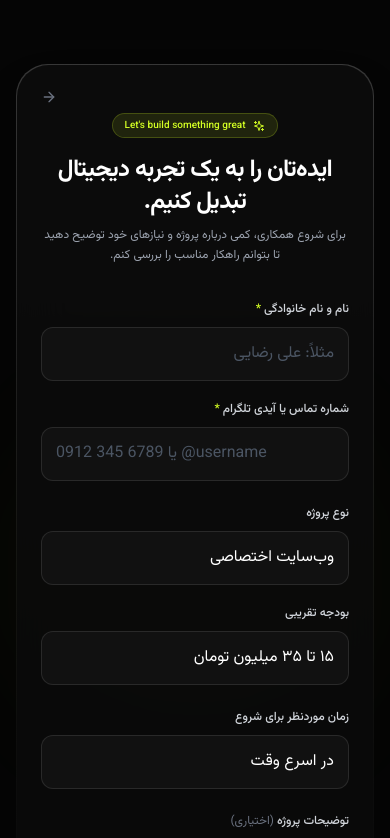
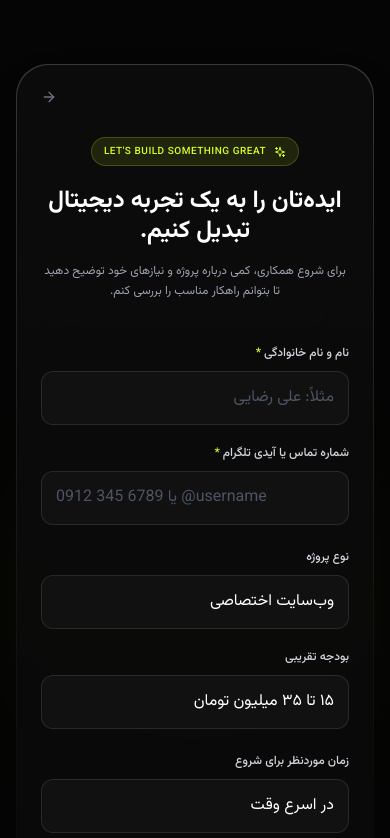
Before and after one commit to batouie/-parhamstudio, a Next.js app: page /start-project in a window 390 px wide. Shown: the top 838 px of the page. Built offline with nearby package versions, Linux system fonts and the light colour scheme.

Commit message:
style: polish start-project form header for mobile and desktop

```diff
--- a/src/app/start-project/page.tsx
+++ b/src/app/start-project/page.tsx
@@ -98,14 +98,16 @@ export default function StartProjectPage() {
             <span className="hidden sm:inline">بازگشت</span>
           </Link>
 
-          <div className="text-center mb-8 md:mb-10 mt-6 md:mt-0">
-            <div className="inline-flex items-center gap-2 px-3 py-1 rounded-full bg-[#D4FF24]/10 text-[#D4FF24] text-[10px] md:text-xs font-medium mb-4 border border-[#D4FF24]/20">
+          {/* 👇 بخش بالای فرم (مرتب‌شده) */}
+          <div className="flex flex-col items-center text-center mt-12 md:mt-8 mb-10 md:mb-12">
+            <div className="inline-flex items-center gap-2 px-3 py-1.5 rounded-full bg-[#D4FF24]/10 text-[#D4FF24] text-[10px] md:text-xs font-medium mb-5 border border-[#D4FF24]/20 tracking-wider uppercase">
               <Sparkles size={12} />
               Let's build something great
             </div>
-            {/* 👇 متن‌های جدید طبق پرامپت */}
-            <h1 className="text-2xl md:text-4xl font-bold mb-2 md:mb-3 tracking-tight">ایده‌تان را به یک تجربه دیجیتال تبدیل کنیم.</h1>
-            <p className="text-gray-400 text-xs md:text-sm max-w-sm mx-auto leading-relaxed">
+            <h1 className="text-2xl md:text-4xl font-bold mb-4 leading-tight max-w-lg">
+              ایده‌تان را به یک تجربه دیجیتال تبدیل کنیم.
+            </h1>
+            <p className="text-gray-400 text-xs md:text-base max-w-md mx-auto leading-relaxed">
               برای شروع همکاری، کمی درباره پروژه و نیازهای خود توضیح دهید تا بتوانم راهکار مناسب را بررسی کنم.
             </p>
           </div>
@@ -174,7 +176,6 @@ export default function StartProjectPage() {
               </motion.div>
             </div>
 
-            {/* 👇 فیلد جدید: زمان موردنظر برای شروع */}
             <motion.div variants={itemVariants} className="space-y-1.5 md:space-y-2">
               <label className="text-xs md:text-sm text-gray-300 font-medium">زمان موردنظر برای شروع</label>
               <select
```
